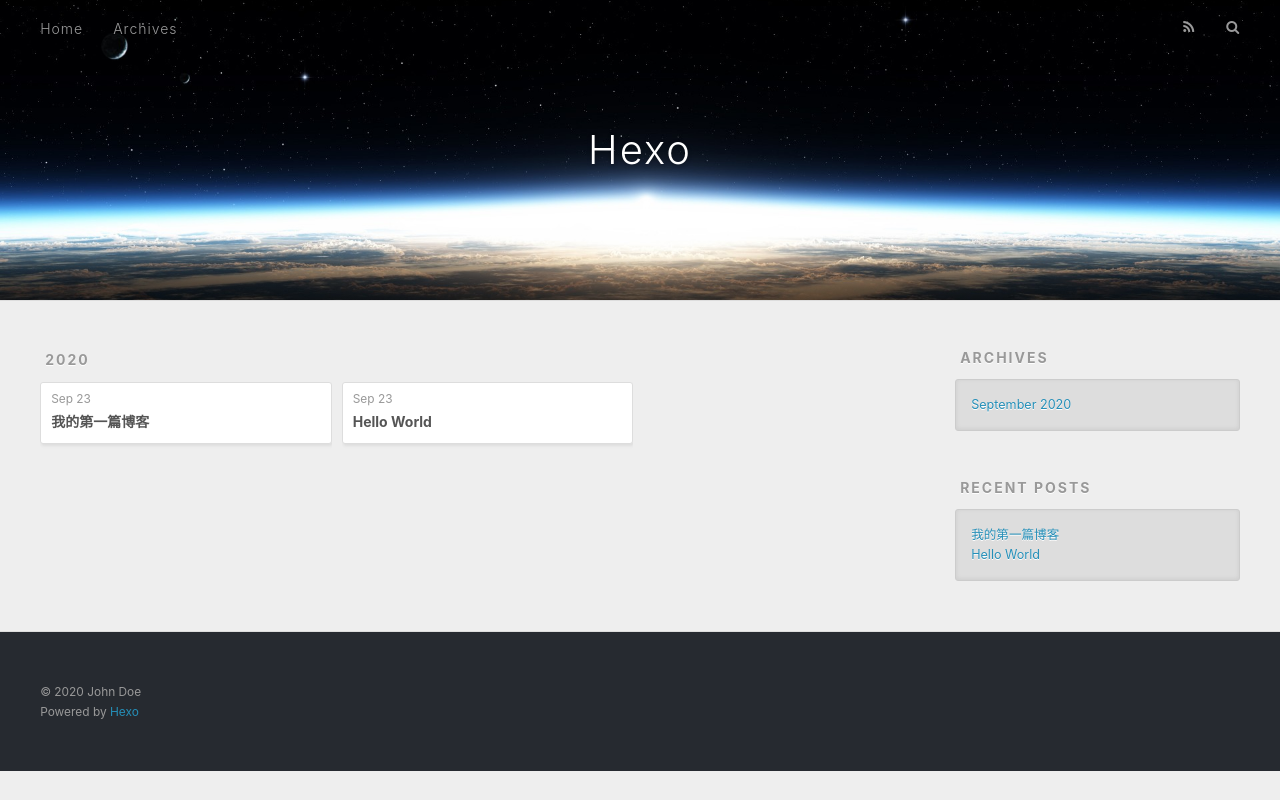
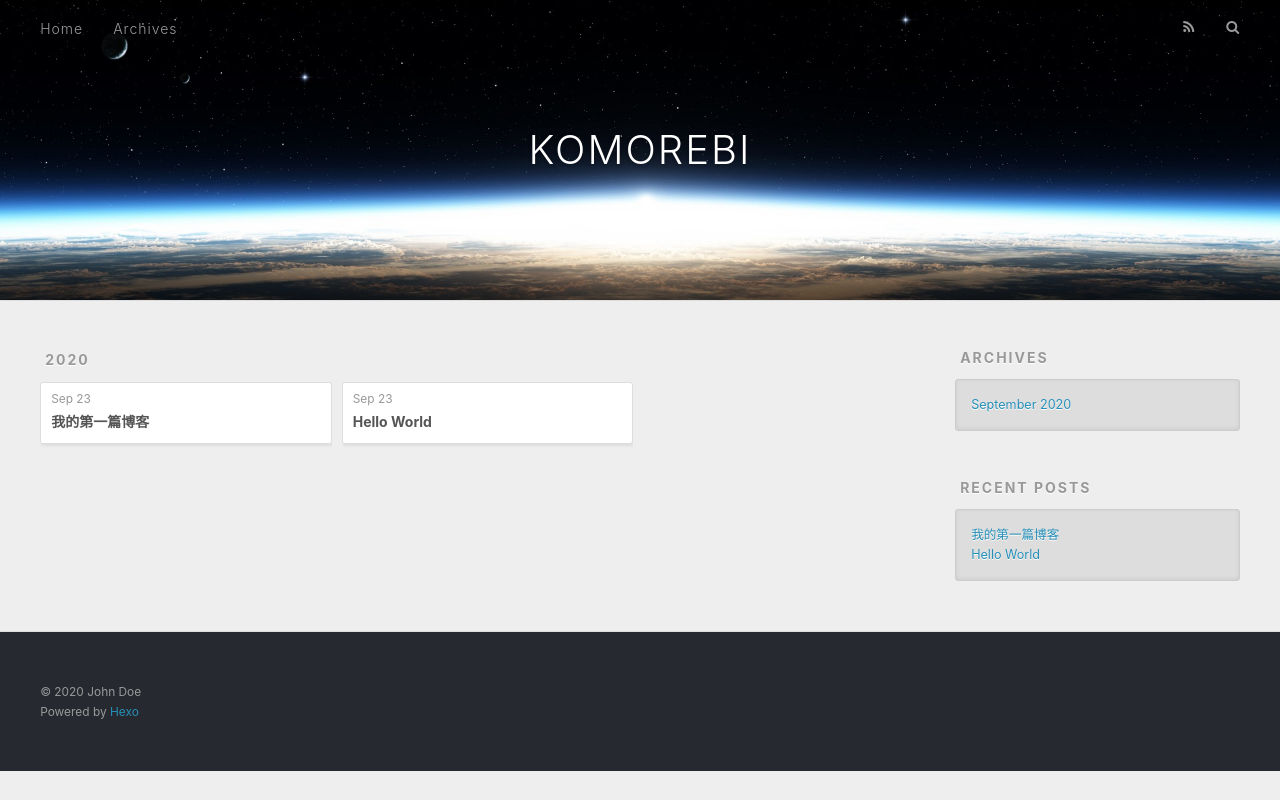
Before and after one commit to wind-bell999/wind-bell999.github.io, a plain HTML site: page archives/2020/09/index.html in a window 1280 px wide. Drawn offline with nearby package versions, Linux system fonts and the light colour scheme.

Commit message:
Site updated: 2020-09-23 19:43:22

```diff
--- a/archives/2020/09/index.html
+++ b/archives/2020/09/index.html
@@ -5,17 +5,17 @@
 
 
 
-  <title>Archives: 2020/9 | Hexo</title>
+  <title>Archives: 2020/9 | KOMOREBI</title>
   <meta name="viewport" content="width=device-width, initial-scale=1, maximum-scale=1">
   <meta property="og:type" content="website">
-<meta property="og:title" content="Hexo">
+<meta property="og:title" content="KOMOREBI">
 <meta property="og:url" content="http://example.com/archives/2020/09/index.html">
-<meta property="og:site_name" content="Hexo">
+<meta property="og:site_name" content="KOMOREBI">
 <meta property="og:locale" content="en_US">
 <meta property="article:author" content="John Doe">
 <meta name="twitter:card" content="summary">
 
-    <link rel="alternate" href="/atom.xml" title="Hexo" type="application/atom+xml">
+    <link rel="alternate" href="/atom.xml" title="KOMOREBI" type="application/atom+xml">
 
 
     <link rel="icon" href="/favicon.png">
@@ -36,7 +36,7 @@
   <div id="header-outer" class="outer">
     <div id="header-title" class="inner">
       <h1 id="logo-wrap">
-        <a href="/" id="logo">Hexo</a>
+        <a href="/" id="logo">KOMOREBI</a>
       </h1>
 
     </div>
```
Also changed, not shown: 2020/09/23/hello-world/index.html (+4 -4 lines), 2020/09/23/我的第一篇博客/index.html (+4 -4 lines), archives/2020/index.html (+5 -5 lines), archives/index.html (+5 -5 lines), index.html (+5 -5 lines).
